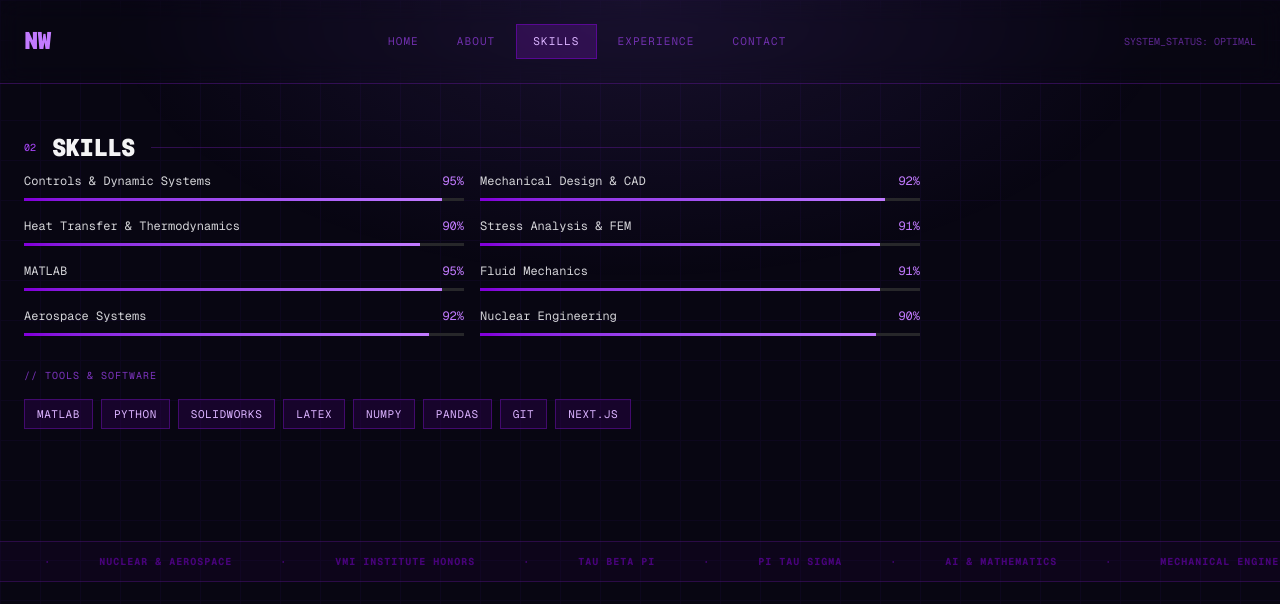
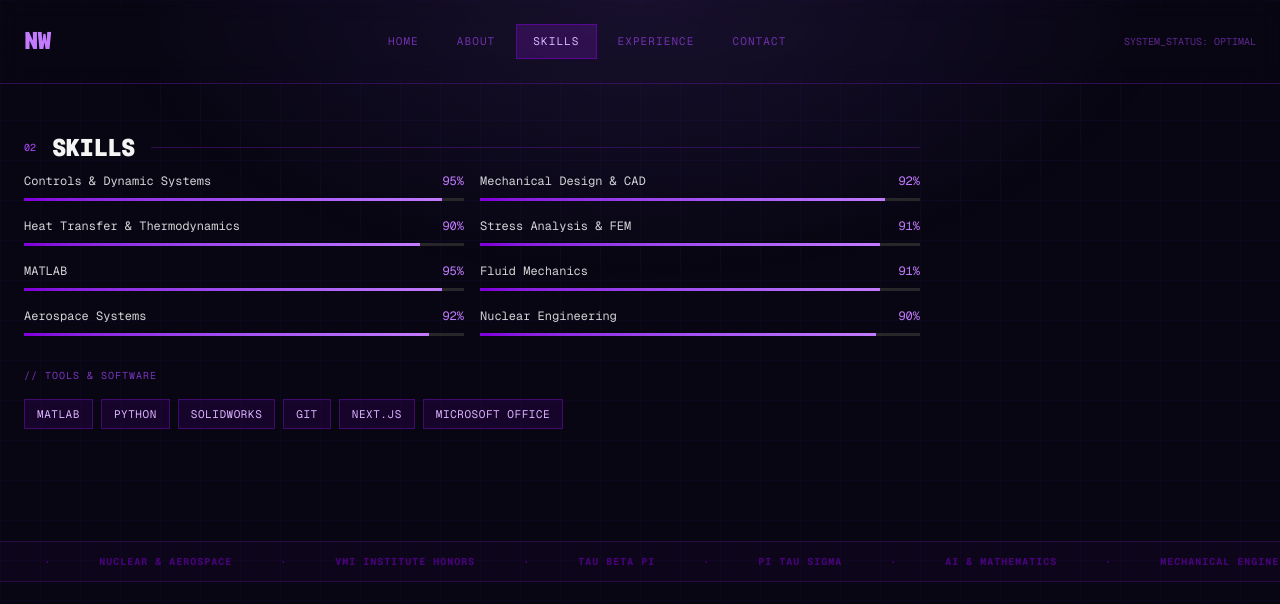
Before and after one commit to kafaak456-prog/nattanan-portfolio_101, a Next.js app: page / in a window 1280 px wide. Both pictures are taken after a click on the button "SKILLS". Shown: the top 604 px of the page. Built offline with nearby package versions, Linux system fonts and the light colour scheme.

Commit message:
Remove LaTeX and add Microsoft Office to tools list

```diff
--- a/app/page.tsx
+++ b/app/page.tsx
@@ -222,7 +222,7 @@ export default function Home() {
             <div className="mt-8">
               <div className="text-[10px] text-purple-500/70 uppercase tracking-widest mb-4">// tools & software</div>
               <div className="flex flex-wrap gap-2">
-                {["MATLAB", "Python", "SolidWorks", "LaTeX", "NumPy", "Pandas", "Git", "Next.js"].map(t => (
+                {["MATLAB", "Python", "SolidWorks", "Git", "Next.js", "Microsoft Office"].map(t => (
                   <span key={t} className="px-3 py-1.5 text-[11px] uppercase tracking-wider border border-purple-800/50 text-purple-300 bg-purple-950/30 hover:border-purple-400 transition-colors cursor-default">{t}</span>
                 ))}
               </div>
```
